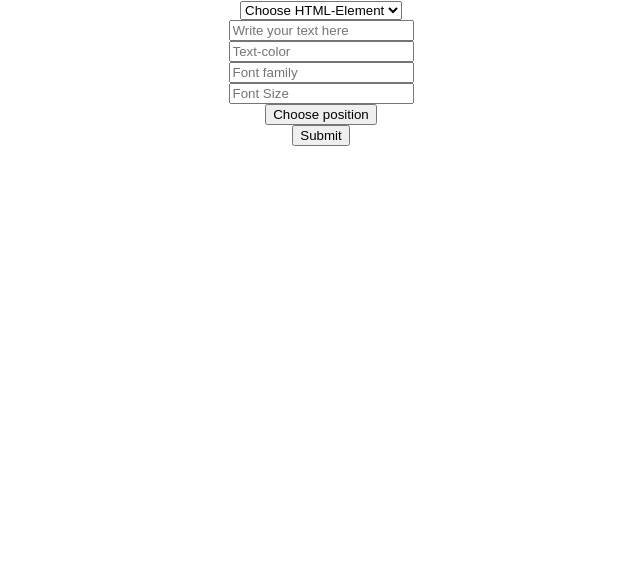
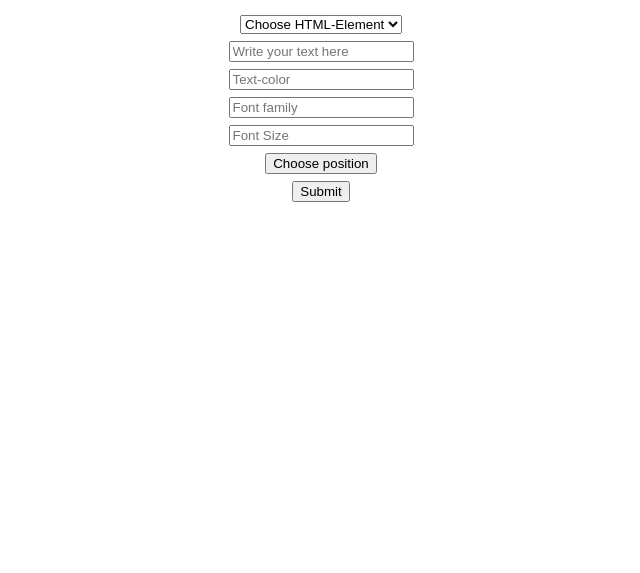
Before and after one commit to Sanchay13/Oppdrag, a plain HTML site: page Utvikling/index.html in a window 1280 px wide. Shown: the part 227-800 px from the top of the page, without its empty margins (319-959 px from the left). Drawn offline with Linux system fonts and the light colour scheme.

Commit message:
css endringer

```diff
--- a/Utvikling/style.css
+++ b/Utvikling/style.css
@@ -9,3 +9,7 @@
     flex-direction: column;
     align-items: center;
   }
+
+  input, button, select{
+    margin-bottom: 7px;
+  }
```
